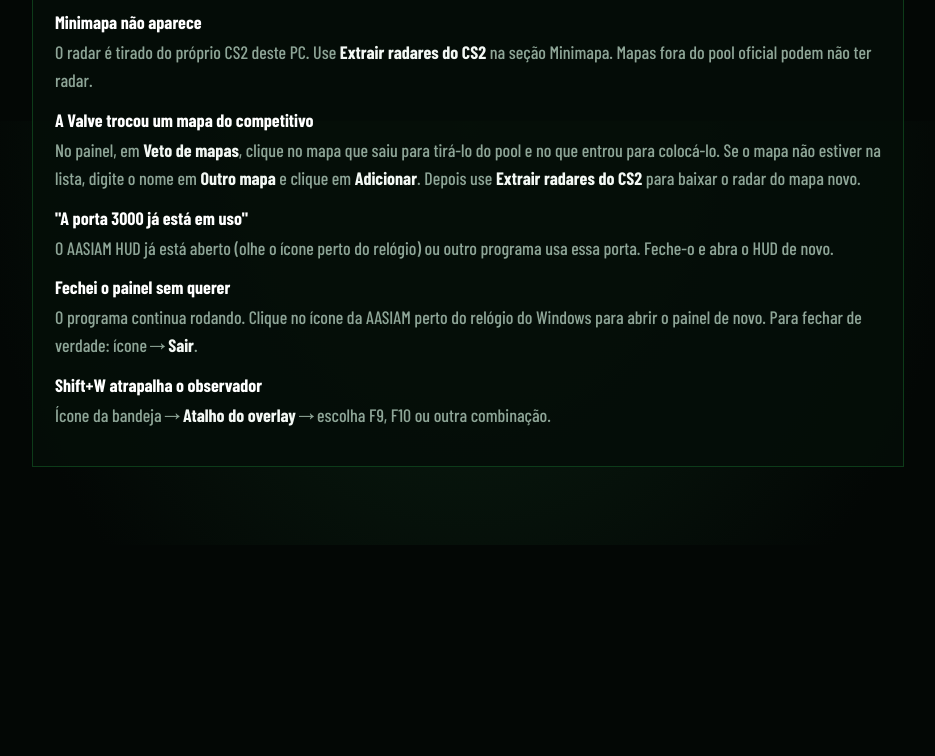
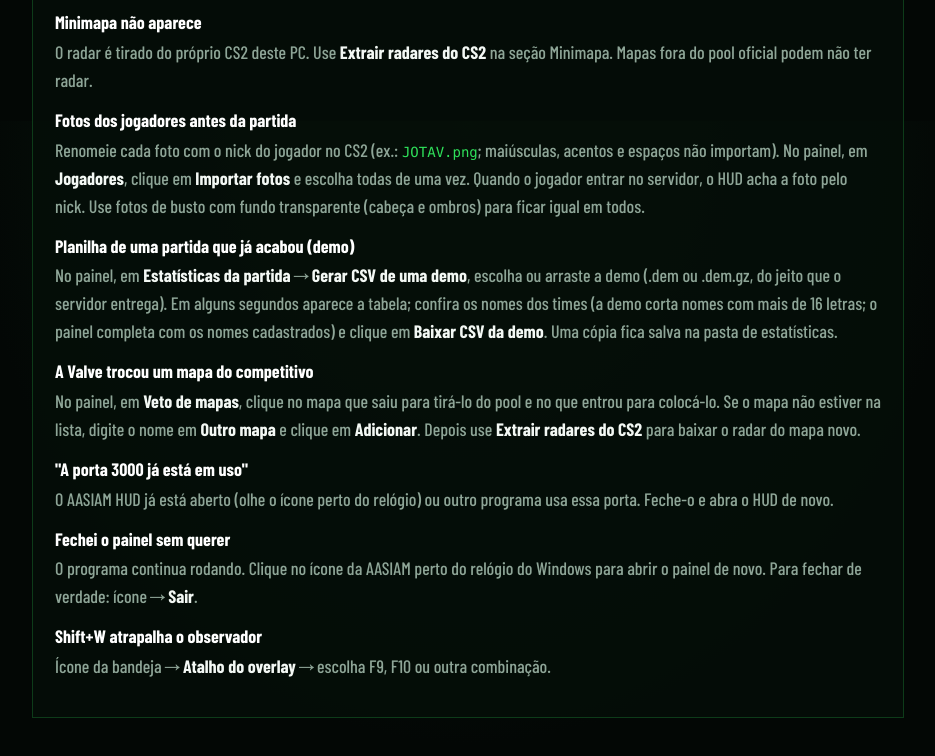
Before and after one commit to Riyck/Overlay-CS2-da-AASIAM, a plain HTML site: page docs/manual.html in a window 1280 px wide. Shown: the part 3879-4635 px from the top of the page, without its empty margins (172-1107 px from the left). Before the commit the page ends 4424 px from the top, so only its background shows below. Drawn offline with nearby package versions, Linux system fonts and the light colour scheme; a web font is replaced by a local one.

Commit message:
Site: versao 1.0.7 (HUD novo e CSV de demos)

```diff
--- a/docs/manual.html
+++ b/docs/manual.html
@@ -162,6 +162,10 @@
         <dd>O CS2 precisa estar instalado pela Steam neste PC. Se estiver em outro disco, abra a Steam uma vez e tente de novo pelo ícone da bandeja → <b>Reinstalar integração do CS2</b>.</dd>
         <dt>Minimapa não aparece</dt>
         <dd>O radar é tirado do próprio CS2 deste PC. Use <b>Extrair radares do CS2</b> na seção Minimapa. Mapas fora do pool oficial podem não ter radar.</dd>
+        <dt>Fotos dos jogadores antes da partida</dt>
+        <dd>Renomeie cada foto com o nick do jogador no CS2 (ex.: <code>JOTAV.png</code>; maiúsculas, acentos e espaços não importam). No painel, em <b>Jogadores</b>, clique em <b>Importar fotos</b> e escolha todas de uma vez. Quando o jogador entrar no servidor, o HUD acha a foto pelo nick. Use fotos de busto com fundo transparente (cabeça e ombros) para ficar igual em todos.</dd>
+        <dt>Planilha de uma partida que já acabou (demo)</dt>
+        <dd>No painel, em <b>Estatísticas da partida</b> → <b>Gerar CSV de uma demo</b>, escolha ou arraste a demo (.dem ou .dem.gz, do jeito que o servidor entrega). Em alguns segundos aparece a tabela; confira os nomes dos times (a demo corta nomes com mais de 16 letras; o painel completa com os nomes cadastrados) e clique em <b>Baixar CSV da demo</b>. Uma cópia fica salva na pasta de estatísticas.</dd>
         <dt>A Valve trocou um mapa do competitivo</dt>
         <dd>No painel, em <b>Veto de mapas</b>, clique no mapa que saiu para tirá-lo do pool e no que entrou para colocá-lo. Se o mapa não estiver na lista, digite o nome em <b>Outro mapa</b> e clique em <b>Adicionar</b>. Depois use <b>Extrair radares do CS2</b> para baixar o radar do mapa novo.</dd>
         <dt>"A porta 3000 já está em uso"</dt>
```
